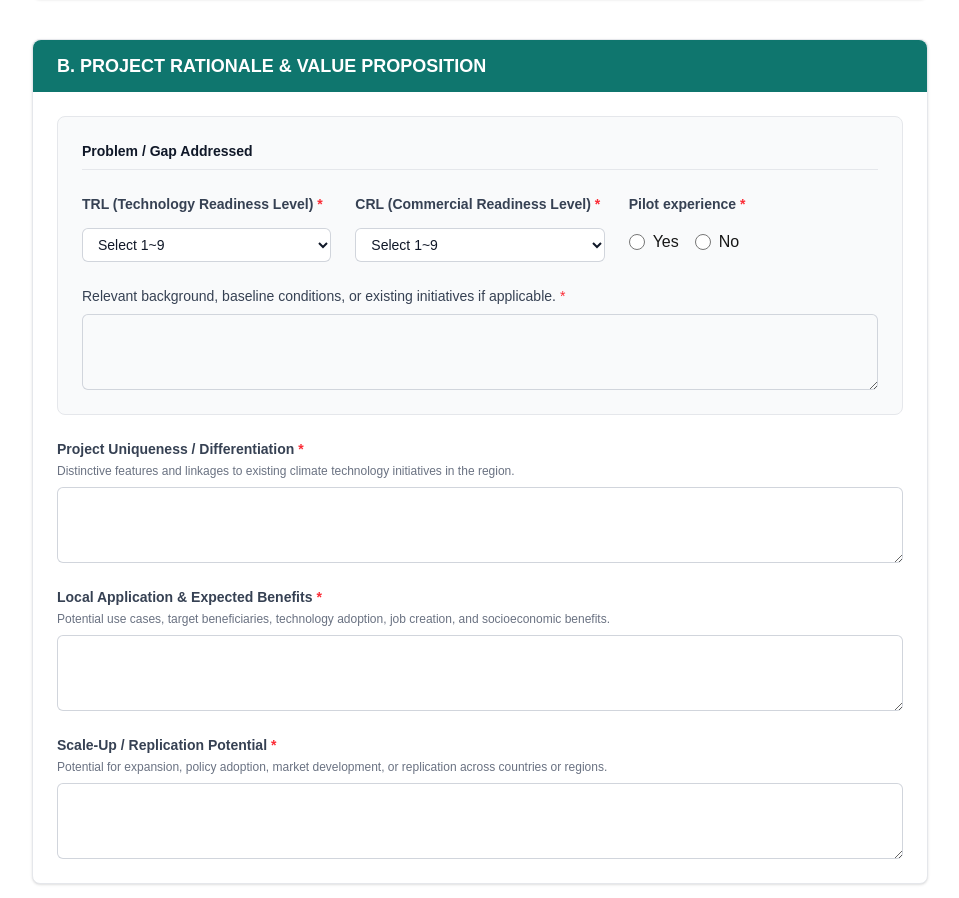
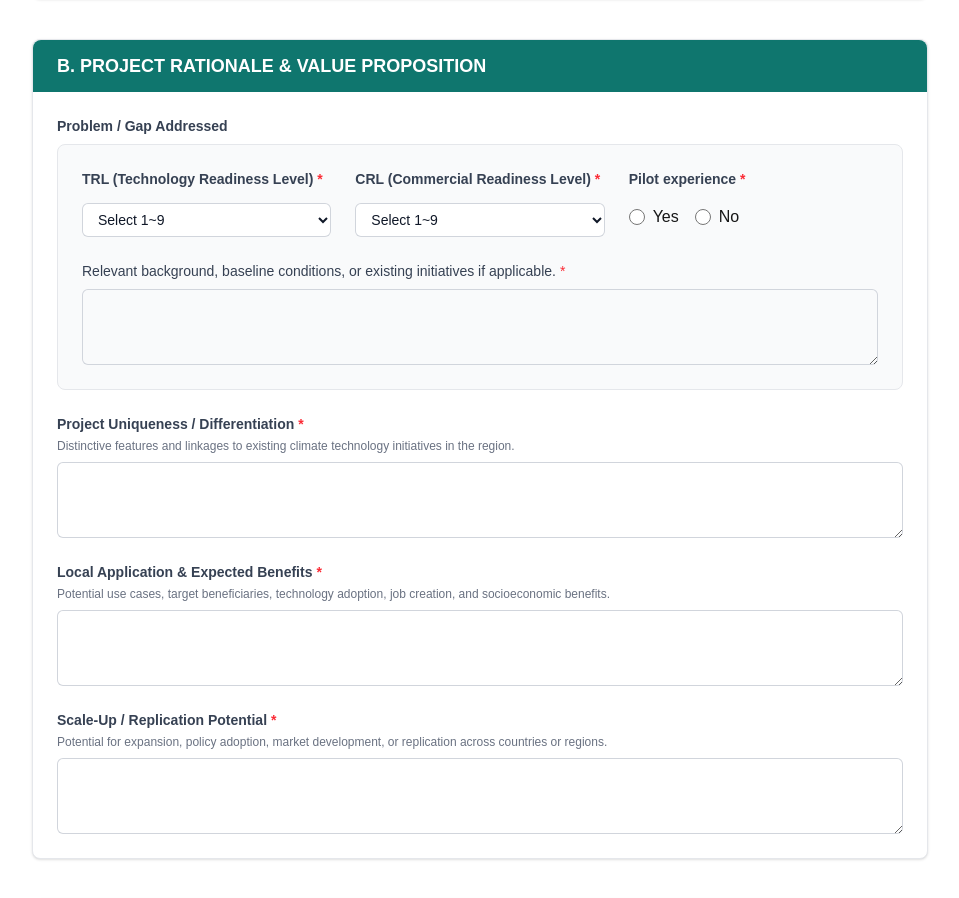
Before and after one commit to LzLLC2022/CPMS, a Next.js app: page /proposal/registration in a window 1280 px wide. Shown: the part 1189-2087 px from the top of the page, without its empty margins (160-1119 px from the left). Built offline with nearby package versions, Linux system fonts and the light colour scheme.

Commit message:
Update Problem/Gap Addressed layout in registration form

```diff
--- a/src/app/proposal/registration/page.tsx
+++ b/src/app/proposal/registration/page.tsx
@@ -127,8 +127,9 @@ export default function ProposalRegistrationPage() {
                 <h3 className="text-white font-bold text-lg print:text-gray-900">B. PROJECT RATIONALE & VALUE PROPOSITION</h3>
               </div>
               <div className="p-6 space-y-6 print:px-0">
+                <div>
+                  <label className="block text-sm font-bold text-gray-700 mb-2">Problem / Gap Addressed</label>
                   <div className="bg-gray-50 p-6 rounded-lg border border-gray-200 space-y-6 print:bg-white print:border-none print:p-0">
-                  <h4 className="text-sm font-bold text-gray-900 border-b border-gray-200 pb-2">Problem / Gap Addressed</h4>
                     <div className="grid grid-cols-1 md:grid-cols-3 gap-6">
                     <div>
                       <label className="block text-sm font-bold text-gray-700 mb-2">TRL</label>
@@ -146,6 +147,7 @@ export default function ProposalRegistrationPage() {
                     <div>
                       <label className="block text-sm font-medium text-gray-700">Relevant background, baseline conditions, or existing initiatives</label>
                       <div className="mt-2 text-sm text-gray-900 whitespace-pre-wrap">{formData.problem}</div>
+                    </div>
                   </div>
                 </div>
 
@@ -367,9 +369,9 @@ export default function ProposalRegistrationPage() {
             <h3 className="text-white font-bold text-lg">B. PROJECT RATIONALE & VALUE PROPOSITION</h3>
           </div>
           <div className="p-6 space-y-6">
+            <div>
+              <label className="block text-sm font-bold text-gray-700 mb-2">Problem / Gap Addressed</label>
               <div className="bg-gray-50 p-6 rounded-lg border border-gray-200 space-y-6">
-              <h4 className="text-sm font-bold text-gray-900 border-b border-gray-200 pb-2">Problem / Gap Addressed</h4>
-
                 <div className="grid grid-cols-1 md:grid-cols-3 gap-6">
                 <div className="flex flex-col h-full">
                   <label className="block text-sm font-bold text-gray-700 mb-2">TRL (Technology Readiness Level)<span className="text-red-500 ml-1">*</span></label>
@@ -405,6 +407,7 @@ export default function ProposalRegistrationPage() {
                 <div>
                   <label className="block text-sm font-medium text-gray-700">Relevant background, baseline conditions, or existing initiatives if applicable.<span className="text-red-500 ml-1">*</span></label>
                   <textarea name="problem" defaultValue={formData?.problem || ""} rows={3} className="mt-2 block w-full rounded-md border-0 py-2 px-3 text-gray-900 ring-1 ring-inset ring-gray-300 focus:ring-2 focus:ring-inset focus:ring-primary-600 sm:text-sm outline-none" required></textarea>
+                </div>
               </div>
             </div>
 
```
Lines whose indentation alone changed are shown as unchanged.
